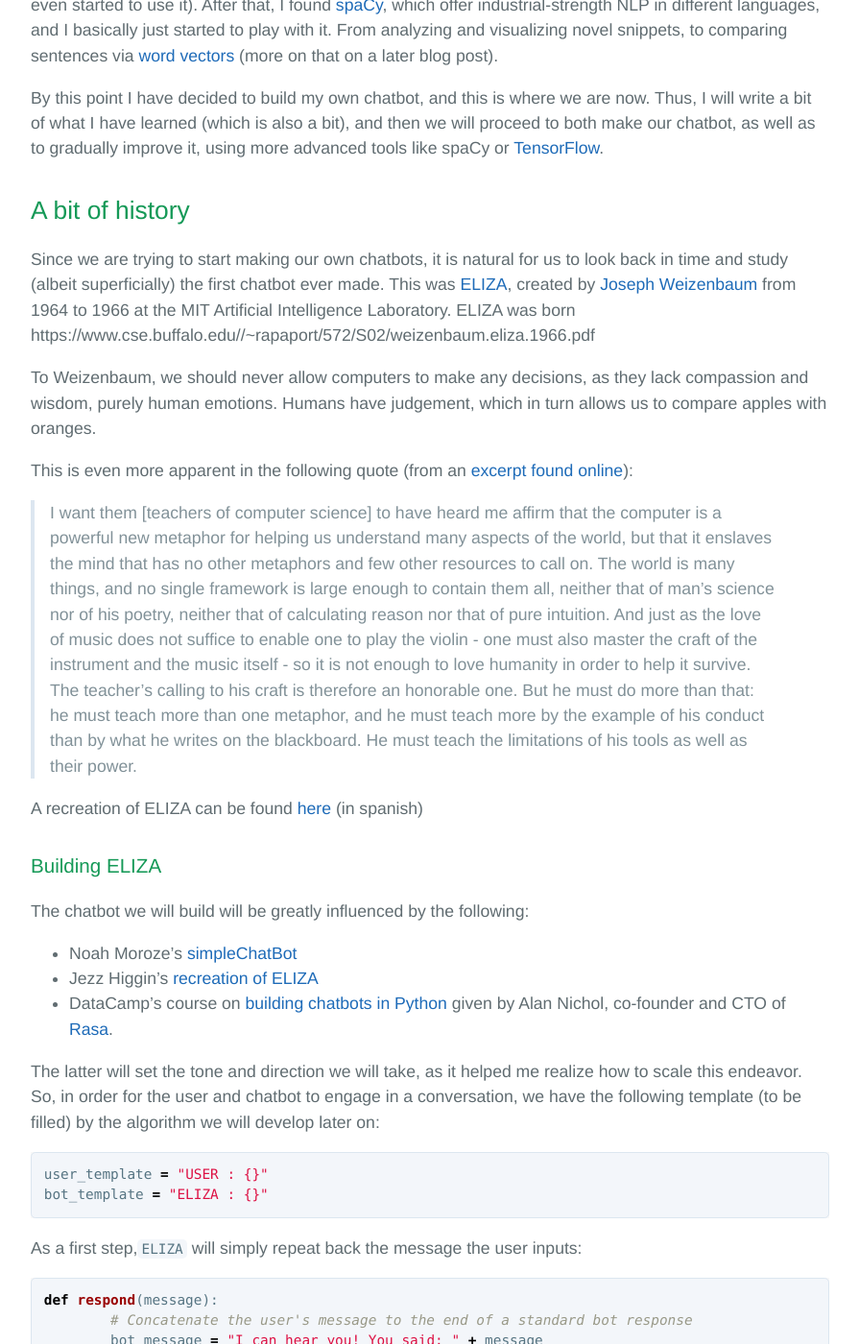
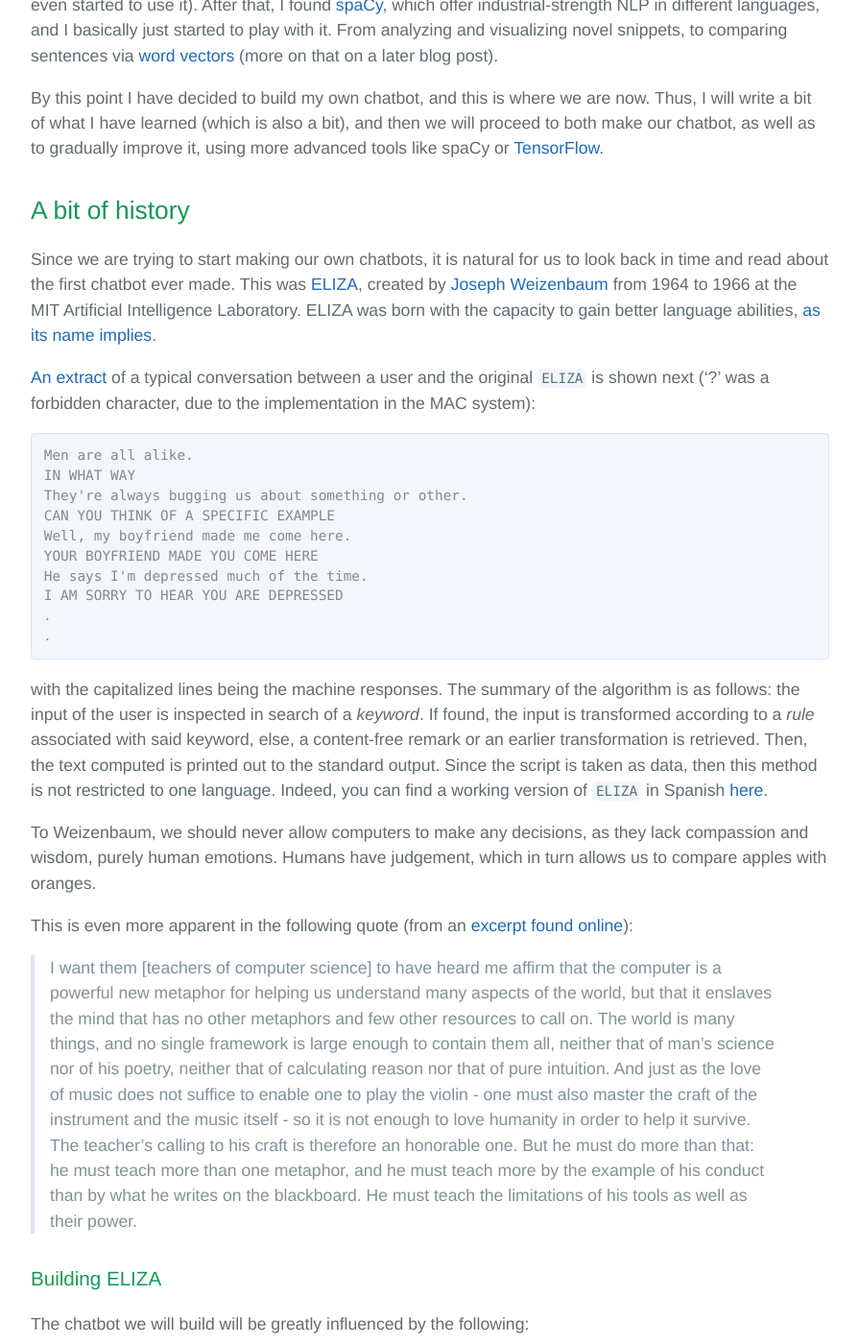
Before and after one commit to PDillis/pdillis.github.io, a Jekyll site: the page built from _posts/2018-04-18-PythonChatbot0.markdown, in a window 1280 px wide and 1400 px high, scrolled down 1313 px. Shown: the whole window at 96% size, without its empty margins (192-1087 px from the left). Built offline with Jekyll 4.4.1, drawn with Linux system fonts in a browser that asks for light colours.

Commit message:
Update 2018-04-18-PythonChatbot0.markdown

````diff
--- a/_posts/2018-04-18-PythonChatbot0.markdown
+++ b/_posts/2018-04-18-PythonChatbot0.markdown
@@ -19,16 +19,30 @@ By this point I have decided to build my own chatbot, and this is where we are n
 
 ## A bit of history
 
-Since we are trying to start making our own chatbots, it is natural for us to look back in time and study (albeit superficially) the first chatbot ever made. This was [ELIZA](https://en.wikipedia.org/wiki/ELIZA), created by [Joseph Weizenbaum](http://history.computer.org/pioneers/weizenbaum.html) from 1964 to 1966 at the MIT Artificial Intelligence Laboratory. ELIZA was born https://www.cse.buffalo.edu//~rapaport/572/S02/weizenbaum.eliza.1966.pdf
+Since we are trying to start making our own chatbots, it is natural for us to look back in time and read about the first chatbot ever made. This was [ELIZA](https://en.wikipedia.org/wiki/ELIZA), created by [Joseph Weizenbaum](http://history.computer.org/pioneers/weizenbaum.html) from 1964 to 1966 at the MIT Artificial Intelligence Laboratory. ELIZA was born with the capacity to gain better language abilities, [as its name implies](https://en.wikipedia.org/wiki/Eliza_Doolittle).
 
+[An extract](https://www.cse.buffalo.edu//~rapaport/572/S02/weizenbaum.eliza.1966.pdf) of a typical conversation between a user and the original `ELIZA` is shown next ('?' was a forbidden character, due to the implementation in the MAC system):
+
+```console
+Men are all alike.
+IN WHAT WAY
+They're always bugging us about something or other.
+CAN YOU THINK OF A SPECIFIC EXAMPLE
+Well, my boyfriend made me come here.
+YOUR BOYFRIEND MADE YOU COME HERE
+He says I'm depressed much of the time.
+I AM SORRY TO HEAR YOU ARE DEPRESSED
+.
+.
+```
+
+with the capitalized lines being the machine responses. The summary of the algorithm is as follows: the input of the user is inspected in search of a *keyword*. If found, the input is transformed according to a *rule* associated with said keyword, else, a content-free remark or an earlier transformation is retrieved. Then, the text computed is printed out to the standard output. Since the script is taken as data, then this method is not restricted to one language. Indeed, you can find a working version of `ELIZA` in Spanish [here](http://deixilabs.com/eliza.html).
 
 To Weizenbaum, we should never allow computers to make any decisions, as they lack compassion and wisdom, purely human emotions. Humans have judgement, which in turn allows us to compare apples with oranges.
 
 This is even more apparent in the following quote (from an [excerpt found online](https://web.archive.org/web/20050508173416/http://www.smeed.org/1735)):
 
-> I want them [teachers of computer science] to have heard me affirm that the computer is a powerful new metaphor for helping us understand many aspects of the world, but that it enslaves the mind that has no other metaphors and few other resources to call on. The world is many things, and no single framework is large enough to contain them all, neither that of man's science nor of his poetry, neither that of calculating reason nor that of pure intuition. And just as the love of music does not suffice to enable one to play the violin - one must also master the craft of the instrument and the music itself - so it is not enough to love humanity in order to help it survive. The teacher's calling to his craft is therefore an honorable one. But he must do more than that: he must teach more than one metaphor, and he must teach more by the example of his conduct than by what he writes on the blackboard. He must teach the limitations of his tools as well as their power.
-
-A recreation of ELIZA can be found [here](http://deixilabs.com/eliza.html) (in spanish)
+> I want them \[teachers of computer science\] to have heard me affirm that the computer is a powerful new metaphor for helping us understand many aspects of the world, but that it enslaves the mind that has no other metaphors and few other resources to call on. The world is many things, and no single framework is large enough to contain them all, neither that of man's science nor of his poetry, neither that of calculating reason nor that of pure intuition. And just as the love of music does not suffice to enable one to play the violin - one must also master the craft of the instrument and the music itself - so it is not enough to love humanity in order to help it survive. The teacher's calling to his craft is therefore an honorable one. But he must do more than that: he must teach more than one metaphor, and he must teach more by the example of his conduct than by what he writes on the blackboard. He must teach the limitations of his tools as well as their power.
 
 ### Building ELIZA
 
````
